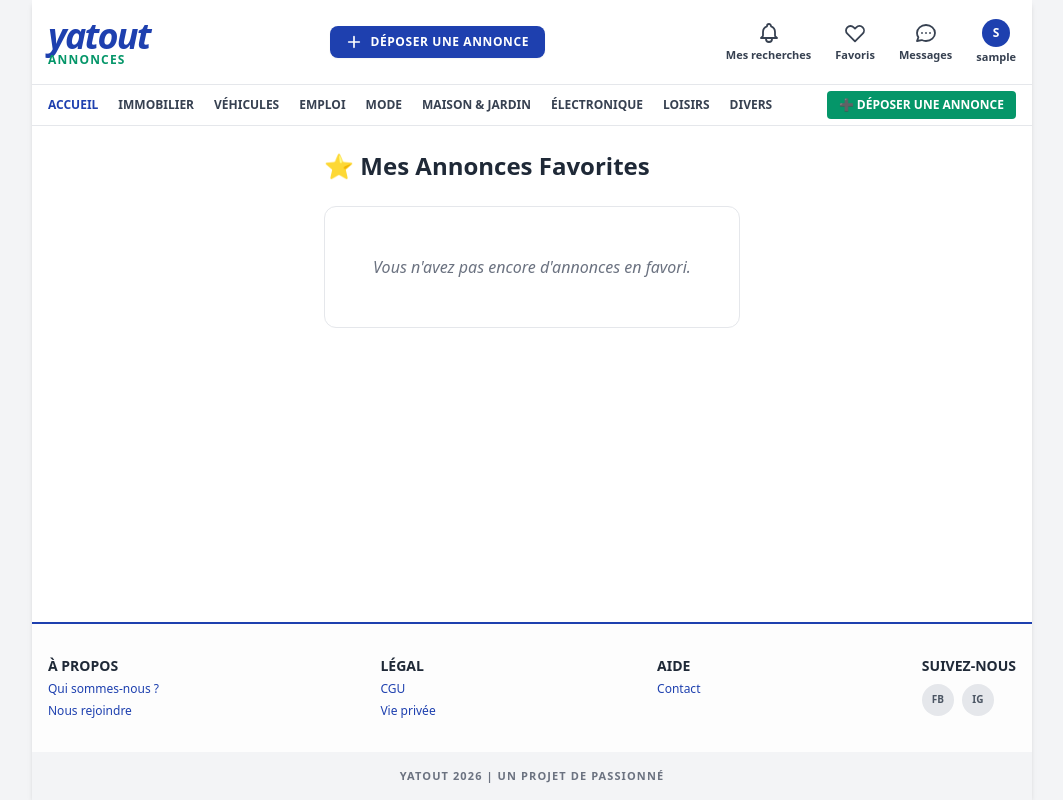
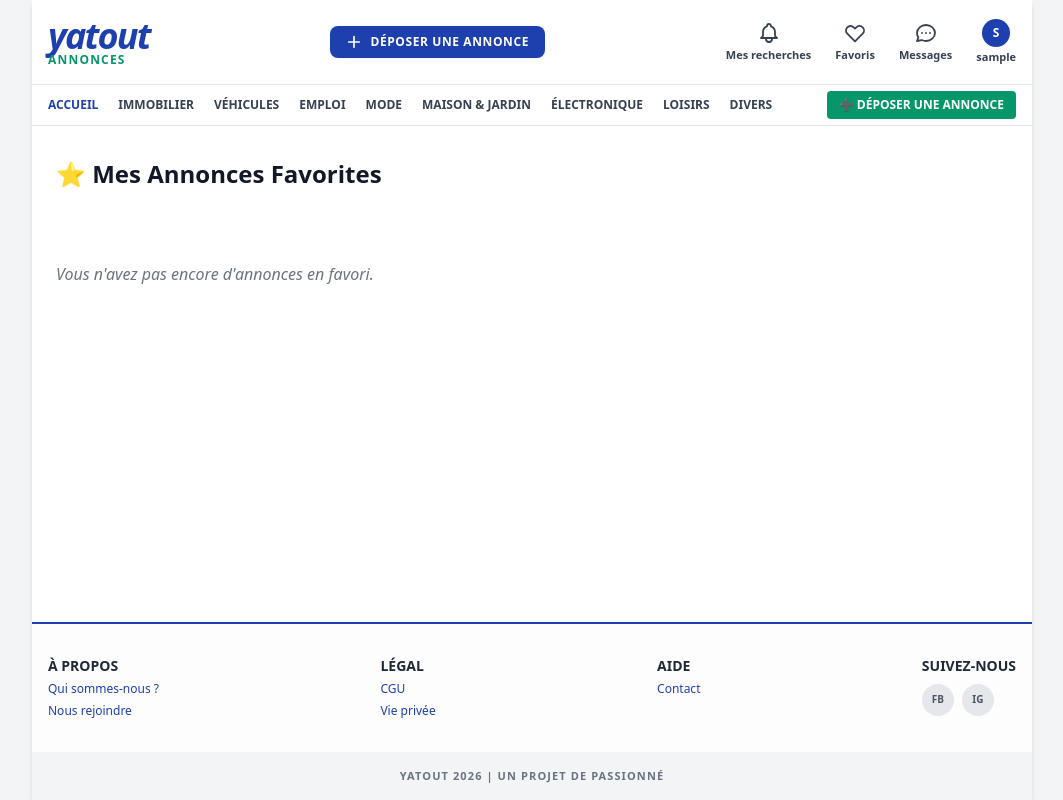
Before and after one commit to neuf2dev/yatout, a Django app: page /mes-favoris/ in a window 1280 px wide. Shown: the whole page, without its empty margins (108-1171 px from the left). Run offline with Django 5.2, Linux system fonts and the light colour scheme; the visitor is signed in with stand-in values (Sample User, id 1); data that the repository does not hold is empty; some libraries are stand-ins or nearby versions.

Commit message:
Suppression des encadres et passage en pleine largeur sur Favoris et Messages

```diff
--- a/annonces/templates/annonces/mes_favoris.html
+++ b/annonces/templates/annonces/mes_favoris.html
@@ -1,16 +1,16 @@
 {% extends 'annonces/accueil.html' %}
 
 {% block content %}
-<div class="p-6 max-w-[1000px] mx-auto min-h-[400px]">
-    <h2 class="text-2xl font-bold text-gray-800 mb-6 flex items-center gap-2">
+<div class="w-full px-6 py-8">
+    <h2 class="text-2xl font-extrabold text-gray-900 mb-6 flex items-center gap-2">
         ⭐ Mes Annonces Favorites
     </h2>
 
     {% if favoris %}
-        <div class="grid grid-cols-1 md:grid-cols-2 gap-4">
+        <div class="grid grid-cols-1 md:grid-cols-2 lg:grid-cols-3 gap-4">
             {% for me in favoris %}
-            <div class="flex items-center border border-gray-200 rounded-lg p-3 bg-white hover:shadow-md transition-shadow">
-                <a href="{% url 'detail_annonce' me.annonce.pk %}" class="w-24 h-20 flex-shrink-0 bg-gray-100 rounded overflow-hidden block">
+            <div class="flex items-center border border-gray-200 rounded-xl p-3 bg-white hover:shadow-md transition-shadow">
+                <a href="{% url 'detail_annonce' me.annonce.pk %}" class="w-24 h-20 flex-shrink-0 bg-gray-100 rounded-lg overflow-hidden block">
                     {% if me.annonce.image %}
                         <img src="{{ me.annonce.image.url }}" class="object-cover w-full h-full">
                     {% else %}
@@ -21,7 +21,7 @@
                     <h3 class="text-blue-700 font-bold text-sm hover:underline">
                         <a href="{% url 'detail_annonce' me.annonce.pk %}">{{ me.annonce.titre }}</a>
                     </h3>
-                    <p class="text-xs text-gray-500">{{ me.annonce.prix }} €</p>
+                    <p class="text-xs text-gray-500 font-semibold">{{ me.annonce.prix }} €</p>
                     <p class="text-[11px] text-gray-400 mt-1">{{ me.annonce.ville }}</p>
                 </div>
                 <a href="{% url 'toggler_favori' me.annonce.pk %}" class="text-red-500 hover:text-red-700 p-2 font-bold text-sm" title="Retirer des favoris">
@@ -31,7 +31,7 @@
             {% endfor %}
         </div>
     {% else %}
-        <div class="p-12 text-center text-gray-500 italic bg-white border border-gray-200 rounded-xl">
+        <div class="py-12 text-gray-500 italic text-left">
             Vous n'avez pas encore d'annonces en favori.
         </div>
     {% endif %}
--- a/annonces/templates/annonces/mes_messages.html
+++ b/annonces/templates/annonces/mes_messages.html
@@ -1,12 +1,12 @@
 {% extends 'annonces/accueil.html' %}
 
 {% block content %}
-<div class="p-6 max-w-[1000px] mx-auto min-h-[400px]">
-    <h2 class="text-2xl font-bold text-gray-800 mb-6 flex items-center gap-2">
+<div class="w-full px-6 py-8">
+    <h2 class="text-2xl font-extrabold text-gray-900 mb-6 flex items-center gap-2">
         💬 Ma boîte de réception
     </h2>
 
-    <div class="p-12 text-center text-gray-500 italic bg-white border border-gray-200 rounded-xl">
+    <div class="py-12 text-gray-500 italic text-left">
         Vous n'avez aucun message pour le moment.
     </div>
 </div>
```
